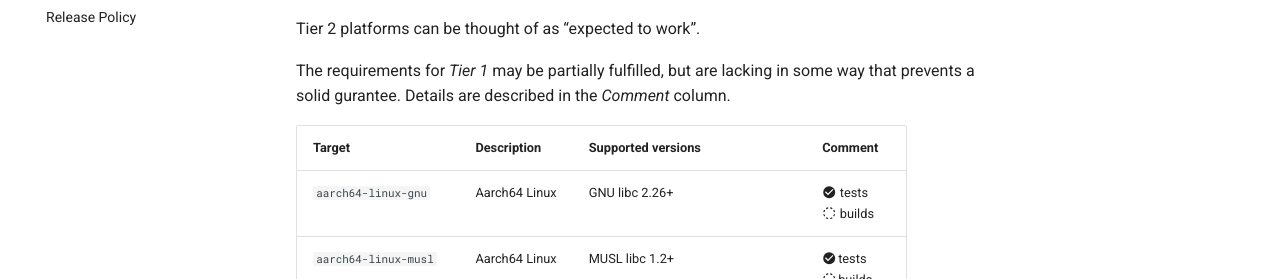
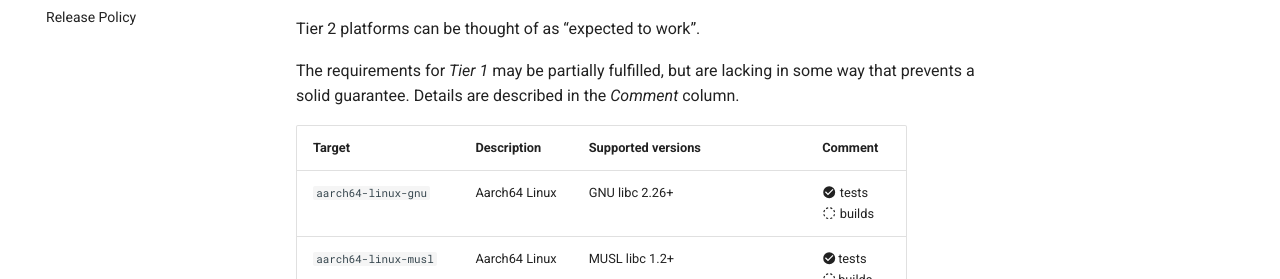
Before and after one commit to crystal-lang/crystal-book, an MkDocs documentation site: the page built from docs/syntax_and_semantics/platform_support.md, in a window 1280 px wide and 900 px high, scrolled down 985 px. Shown: the part 199-478 px from the top of the window. Built offline with MkDocs 1.6.1 and Material for MkDocs 9.7.7, drawn with Linux system fonts in a browser that asks for light colours; nearby versions of some CDN libraries; library files that are not in the unit come from our copies; comment, search, counter and statistics services are not loaded; the version menu is left out; some of the changed text lies outside the part shown.

Commit message:
Fix typos (#830)

```diff
--- a/docs/syntax_and_semantics/platform_support.md
+++ b/docs/syntax_and_semantics/platform_support.md
@@ -30,7 +30,7 @@ and drop into *Tier 2*.
 
 Tier 2 platforms can be thought of as “expected to work”.
 
-The requirements for *Tier 1* may be partially fulfilled, but are lacking in some way that prevents a solid gurantee.
+The requirements for *Tier 1* may be partially fulfilled, but are lacking in some way that prevents a solid guarantee.
 Details are described in the *Comment* column.
 
 | Target | Description | Supported versions | Comment |
```
Also changed, not shown: other parts of docs/syntax_and_semantics/platform_support.md (+1 -1 lines), docs/guides/hosting/gitlab.md (+1 -1 lines), docs/project/release-policy.md (+1 -1 lines), docs/syntax_and_semantics/annotations/README.md (+2 -2 lines), docs/syntax_and_semantics/literals/string.md (+1 -1 lines), docs/syntax_and_semantics/operators.md (+1 -1 lines).
